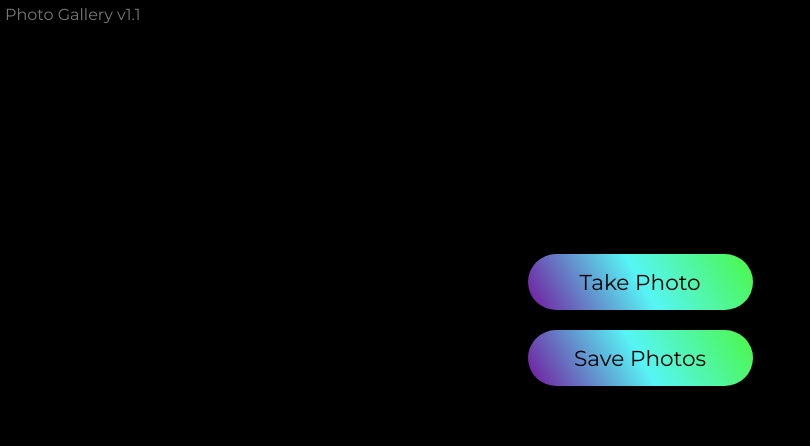
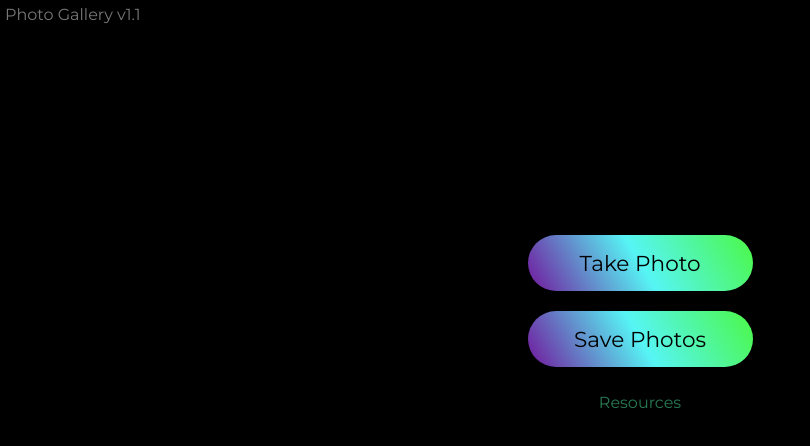
Before and after one commit to KidLiberty/NFT-Gallery, a React (Create React App) app: page / in a window 1280 px wide. Shown: the top 446 px of the page, without its empty margins (0-810 px from the left). Built offline with nearby package versions, Linux system fonts and the light colour scheme.

Commit message:
Added link to Github

```diff
--- a/src/App.css
+++ b/src/App.css
@@ -47,6 +47,20 @@ body {
   background: linear-gradient(60deg, #5b107e, #41d1d1, #32cc2c);
 }
 
+.resource-link a {
+  font-size: 1rem;
+  color: #277953;
+  text-decoration: none;
+  cursor: pointer;
+  padding-bottom: 10px;
+}
+
+.resource-link a:hover {
+  font-size: 1.05rem;
+  color: #319064;
+  text-decoration: none;
+}
+
 .gallery {
   display: flex;
   justify-content: flex-start;
--- a/src/App.js
+++ b/src/App.js
@@ -56,6 +56,15 @@ export default function App() {
           Take Photo
         </button>
         <button onClick={() => savePhotos()}>Save Photos</button>
+        <div className='resource-link'>
+          <a
+            href='https://github.com/KidLiberty'
+            target='_blank'
+            rel='noreferrer'
+          >
+            Resources
+          </a>
+        </div>
       </div>
       <div className='gallery'>
         {gallery.map(object => (
```
